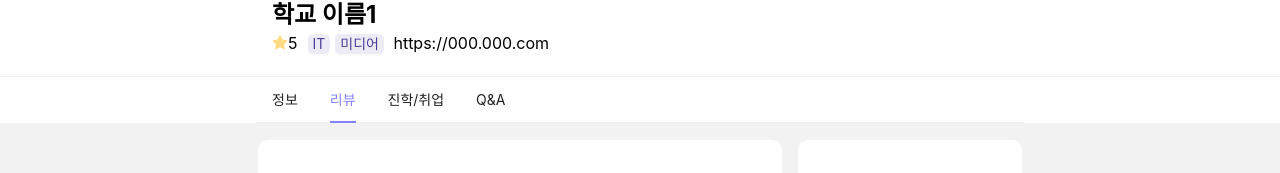
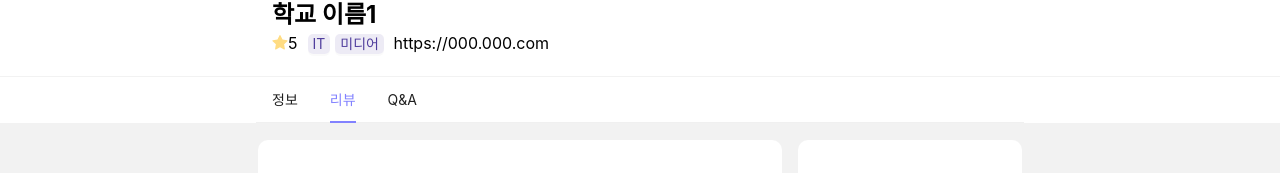
Before and after one commit to jeonjuseong11/gitlab_Mirroring, a React (Create React App) app in the folder highway/: page /schooldetail/1/review in a window 1280 px wide. Shown: the part 316-489 px from the top of the page. Built offline with nearby package versions, Linux system fonts and the light colour scheme.

Commit message:
Feat : SchoolDetail
취업, 진학 탭 정보 탭과 결합

```diff
--- a/highway/src/pages/SchoolDetail.js
+++ b/highway/src/pages/SchoolDetail.js
@@ -36,9 +36,6 @@ const SchoolDetail = () => {
       case `/schooldetail/${schoolId}/review`:
         setPath("/review");
         break;
-      case `/schooldetail/${schoolId}/job`:
-        setPath("/job");
-        break;
       case `/schooldetail/${schoolId}/question`:
         setPath("/question");
         break;
@@ -57,10 +54,6 @@ const SchoolDetail = () => {
       label: <NavLink to={`/schooldetail/${schoolId}/review`}>리뷰</NavLink>,
     },
     {
-      key: `/job`,
-      label: <NavLink to={`/schooldetail/${schoolId}/job`}>진학/취업</NavLink>,
-    },
-    {
       key: `/question`,
       label: <NavLink to={`/schooldetail/${schoolId}/question`}>Q&A</NavLink>,
     },
@@ -77,7 +70,7 @@ const SchoolDetail = () => {
             <StarFilled style={{ color: "#FFDC82" }} />
             <span style={{ marginRight: "10px" }}>{totalStarRate}</span>
             <DepartsTags schoolInfo={schoolInfo} />
-            <span style={{}}> {schoolInfo.schoolWebsite}</span>
+            <span> {schoolInfo.schoolWebsite}</span>
           </div>
         </SchoolInfo>
         <SubWrapper>
```
